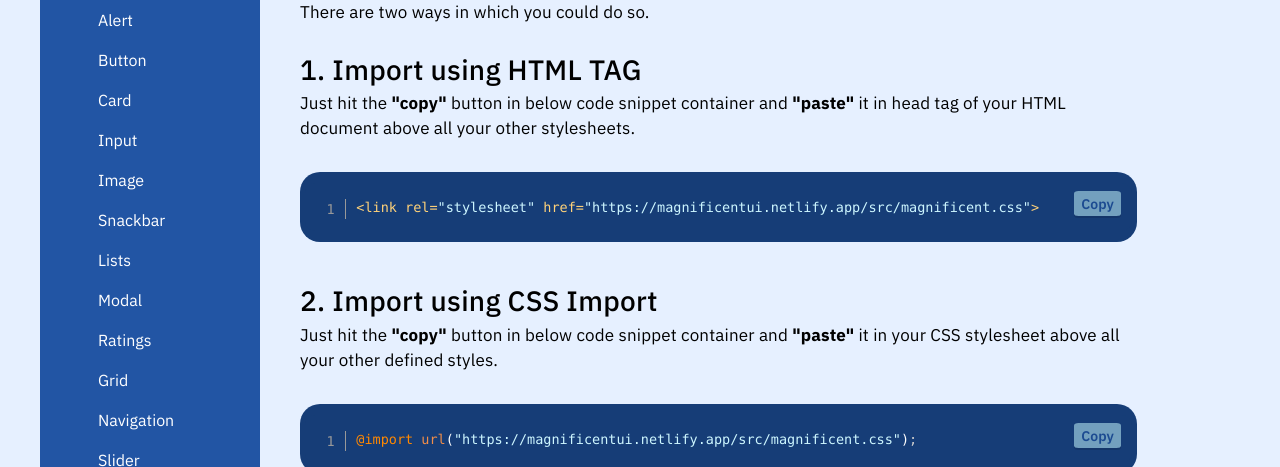
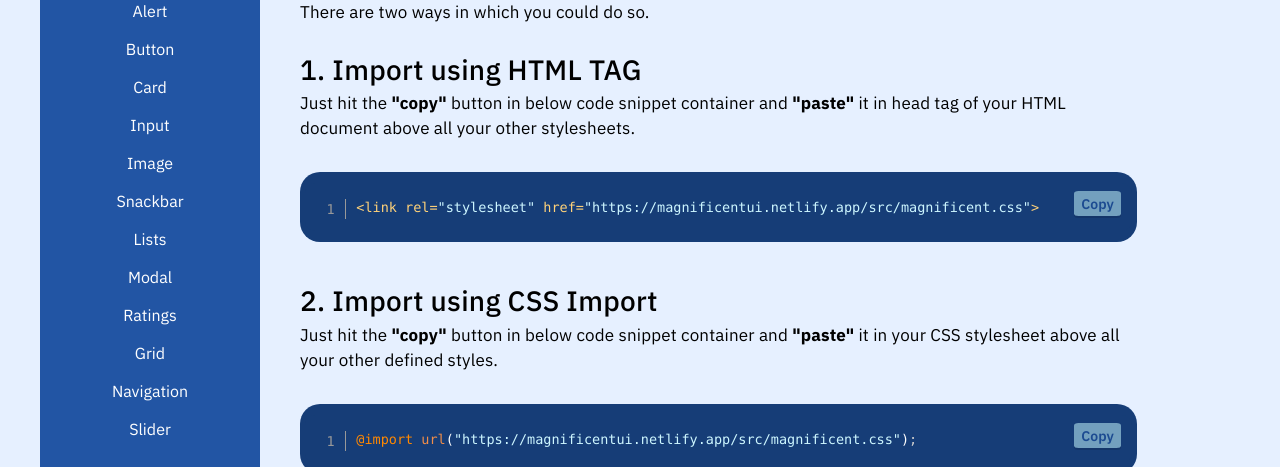
Before and after one commit to PuneetP16/Magnificent-UI, a plain HTML site: page index.html in a window 1280 px wide. Shown: the part 333-800 px from the top of the page. Drawn offline with nearby package versions, Linux system fonts and the light colour scheme.

Commit message:
refactor: nav

```diff
--- a/src/styles/document-style.css
+++ b/src/styles/document-style.css
@@ -50,6 +50,7 @@
 	padding-top: 2.6rem;
 	color: var(--COLOR-WHITE);
 	overflow: scroll;
+	text-align: center;
 }
 
 .nav__head {
@@ -66,13 +67,13 @@
 }
 
 .nav__list {
-	width: 120px;
+	width: 10rem;
 }
 
 .nav__links {
 	display: inline-block;
 	text-decoration: none;
-	padding: 0.5rem 8px;
+	padding: 0.4rem 0.7rem;
 	width: 100%;
 	border-radius: 8px;
 	color: var(--COLOR-WHITE);
--- a/src/styles/media-query.css
+++ b/src/styles/media-query.css
@@ -43,12 +43,12 @@
 	}
 
 	.show .nav {
-		text-align: center;
 		display: flex;
 		z-index: var(--z-index-4);
 		position: sticky;
 		top: 50px;
 		padding-top: 0;
+		padding: 0.2rem 0.6rem;
 	}
 
 	.show .main {
```
